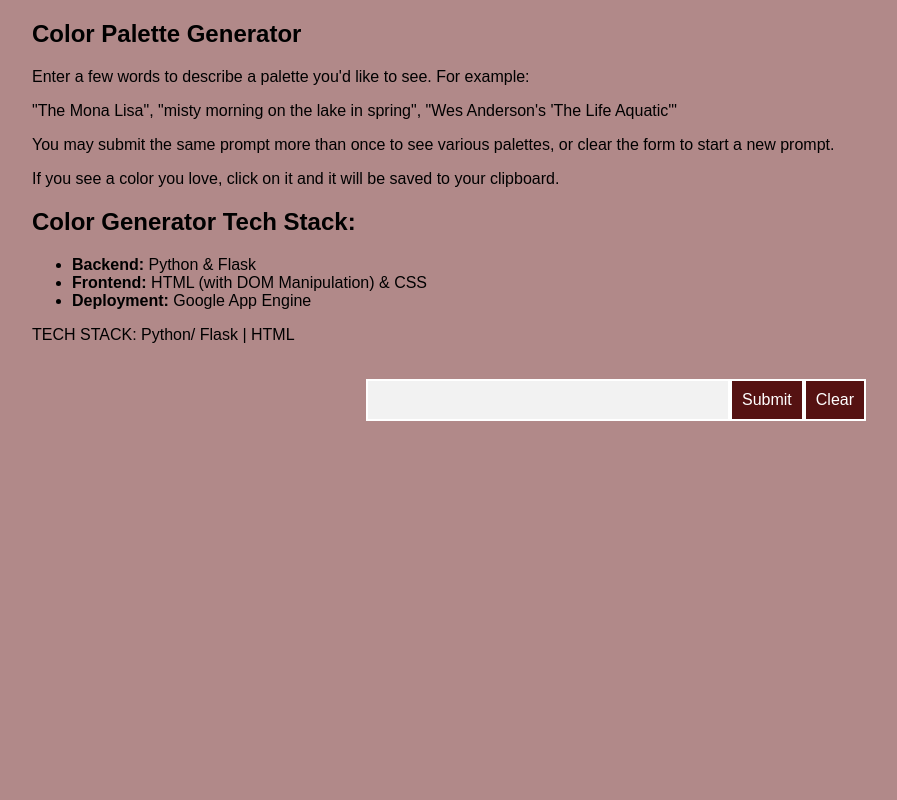
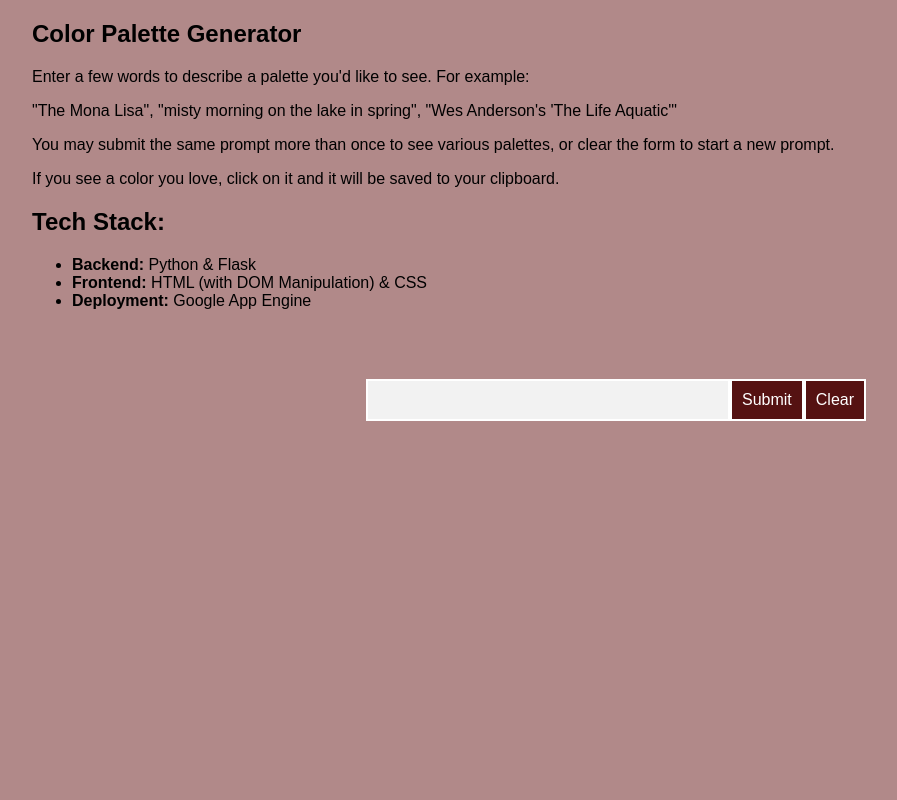
Before and after one commit to CodingHobo/color-palette-generator, a Flask app: page / in a window 1280 px wide. Shown: the whole page, without its empty margins (24-921 px from the left). Run offline with Flask 3, Linux system fonts and the light colour scheme; parts of the project's set-up code (start-up, migrations or seed data) failed here and were passed over; some web fonts are replaced.

Commit message:
fix typo in index.html

```diff
--- a/static/app.js
+++ b/static/app.js
@@ -128,13 +128,12 @@ clearBtn.addEventListener("click", function() {
       <p>"The Mona Lisa", "misty morning on the lake in spring", "Wes Anderson's 'The Life Aquatic'"</p>
       <p>You may submit the same prompt more than once to see various palettes, or clear the form to start a new prompt.</p>
       <p>If you see a color you love, click on it and it will be saved to your clipboard.</p>
-    <h2>Color Generator Tech Stack:</h2>
+      <h2>Tech Stack:</h2>
       <ul>
           <li><strong>Backend:</strong> Python &amp; Flask</li>
           <li><strong>Frontend:</strong> HTML (with DOM Manipulation) &amp; CSS</li>
           <li><strong>Deployment:</strong> Google App Engine</li>
       </ul>
-    <p>TECH STACK: Python/ Flask | HTML</p>
     </div>
   `;
 });
--- a/templates/index.html
+++ b/templates/index.html
@@ -19,13 +19,12 @@
             <p>"The Mona Lisa", "misty morning on the lake in spring", "Wes Anderson's 'The Life Aquatic'"</p>
             <p>You may submit the same prompt more than once to see various palettes, or clear the form to start a new prompt.</p>
             <p>If you see a color you love, click on it and it will be saved to your clipboard.</p>
-            <h2>Color Generator Tech Stack:</h2>
+            <h2>Tech Stack:</h2>
             <ul>
                 <li><strong>Backend:</strong> Python &amp; Flask</li>
                 <li><strong>Frontend:</strong> HTML (with DOM Manipulation) &amp; CSS</li>
                 <li><strong>Deployment:</strong> Google App Engine</li>
             </ul>
-            <p>TECH STACK: Python/ Flask | HTML</p>
         </div>
         <div class="colors-section"></div> <!-- This is where color divs will be appended -->
     </div>
```
Lines whose indentation alone changed are shown as unchanged.
